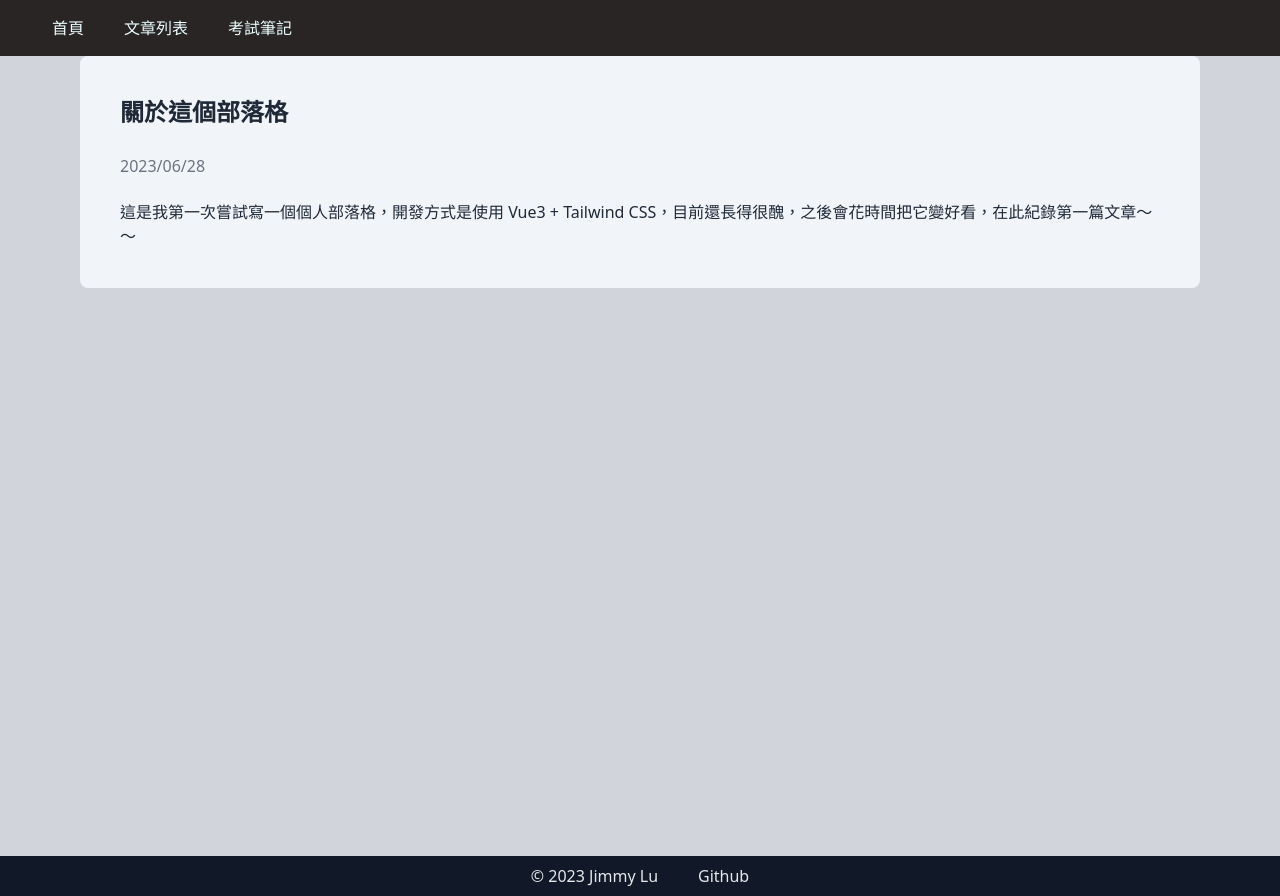
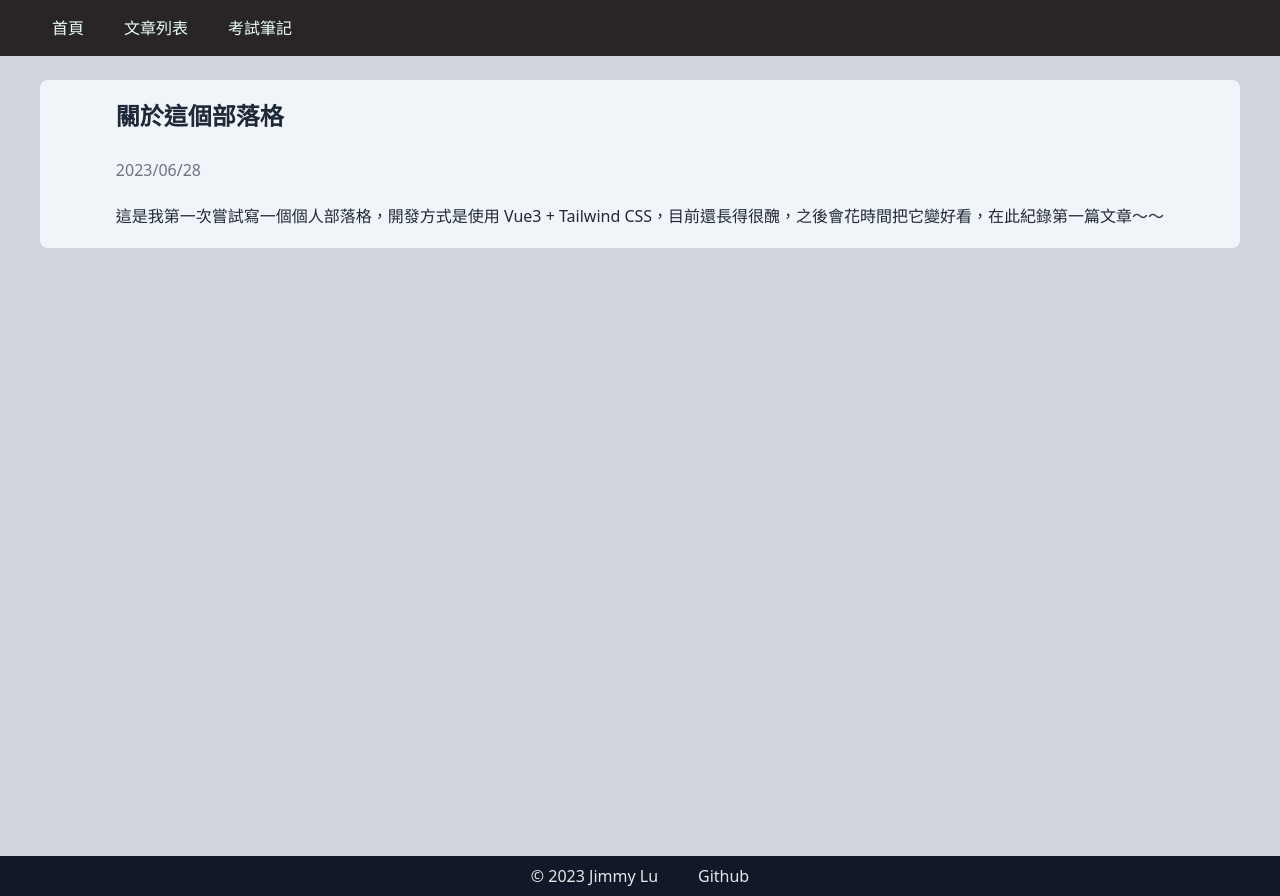
Before and after one commit to Jimmyluluu/PersonalBlog, a Vue app: page /aboutthisblog in a window 1280 px wide. Built offline with nearby package versions, Linux system fonts and the light colour scheme.

Commit message:
處理一些排版

```diff
--- a/src/article/AboutThisBlog.vue
+++ b/src/article/AboutThisBlog.vue
@@ -1,7 +1,8 @@
 <template>
-  <div class="bg-auto px-10">
+  <br />
+  <div class="bg-auto">
     <div class="px-10">
-      <div class="bg-slate-100 rounded-lg flex justify-center px-100 py-10">
+      <div class="bg-slate-100 rounded-lg flex justify-center px-100 py-5">
         <article class="prose max-w-none justify-center px-10">
           <h2 class="text-gray-800 font-bold">{{ posts.title }}</h2>
           <p class="text-s text-gray-500">{{ posts.date }}</p>
--- a/src/article/IOOperations.vue
+++ b/src/article/IOOperations.vue
@@ -1,7 +1,8 @@
 <template>
-  <div class="bg-auto px-10">
+  <br />
+  <div class="bg-auto">
     <div class="px-10">
-      <div class="bg-slate-100 rounded-lg flex justify-center px-100 py-10">
+      <div class="bg-slate-100 rounded-lg flex justify-center px-100 py-5">
         <article class="prose max-w-none justify-center px-10">
           <h2 class="text-gray-800">{{ posts.title }}</h2>
           <p class="text-s text-gray-500">{{ posts.date }}</p>
@@ -12,9 +13,10 @@
           <h3 class="text-gray-800">Interrupt I/O</h3>
           <h4 class="text-gray-800">流程</h4>
           <ol>
-          <li class="text-gray-800">
-            當 CPU 偵測到有中斷訊號 om Interrupt-request line CPU 會通知 kernel
-          </li>
+            <li class="text-gray-800">
+              當 CPU 偵測到有中斷訊號 om Interrupt-request line CPU 會通知
+              kernel
+            </li>
           </ol>
           <h3 class="text-gray-800">Polling I/O</h3>
           <h3 class="text-gray-800">DMA</h3>
```
